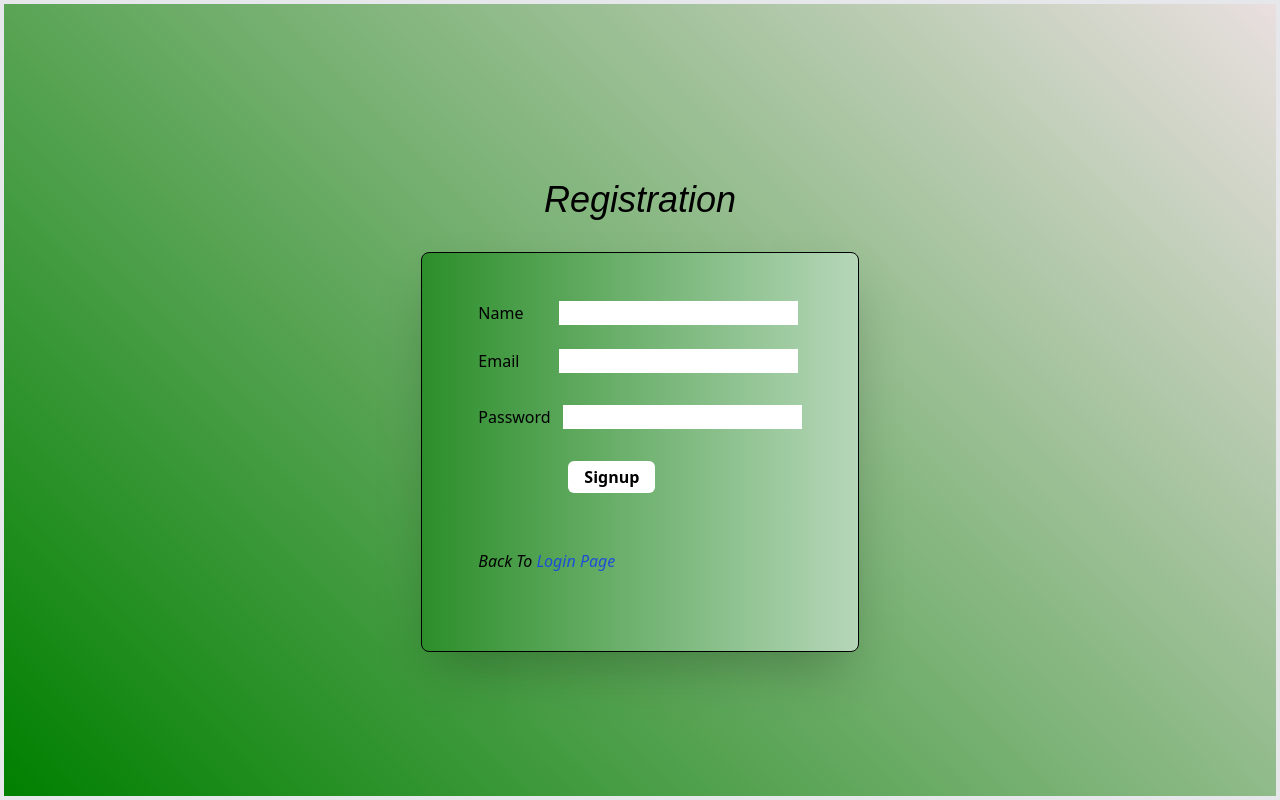
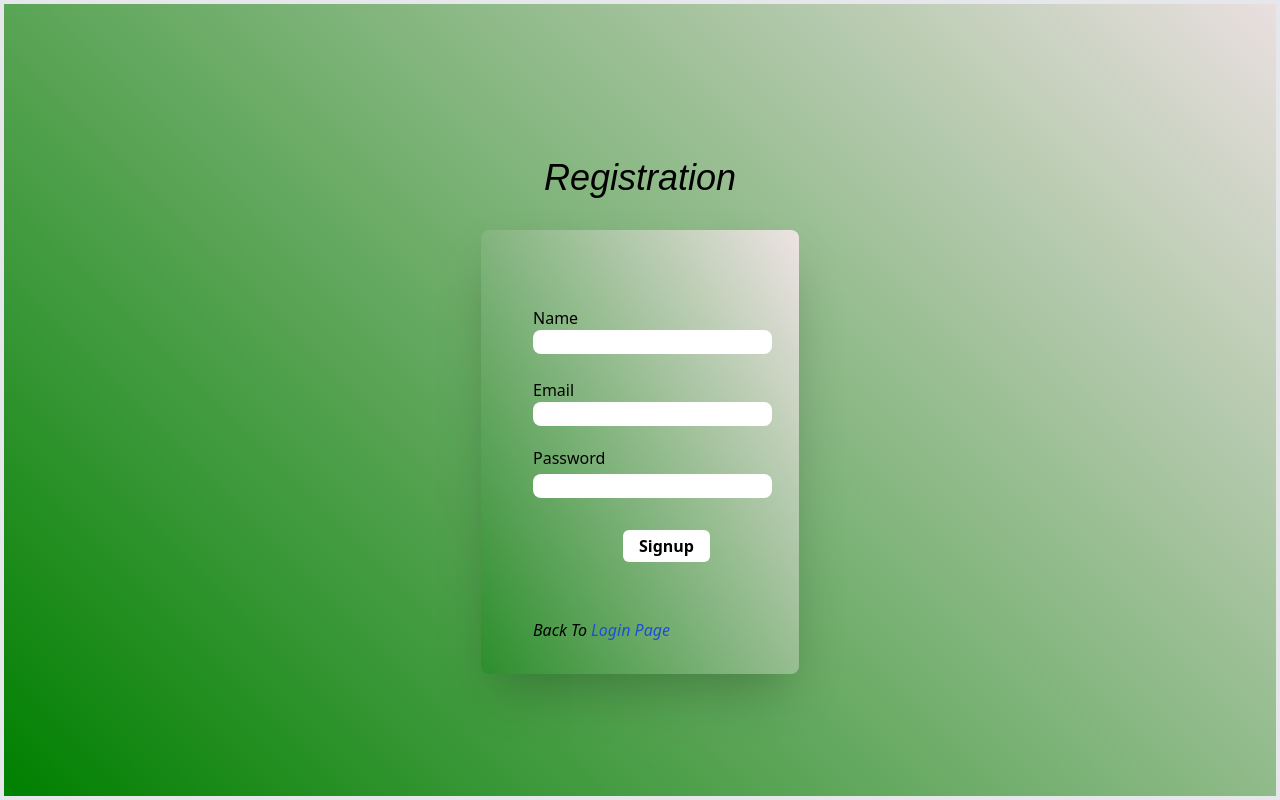
Before and after one commit to SUBHIN-TM/Social-Stream-Front-End, a React (Vite) app: page /signup in a window 1280 px wide. Built offline with nearby package versions, Linux system fonts and the light colour scheme.

Commit message:
form modified

```diff
--- a/src/components/Login.jsx
+++ b/src/components/Login.jsx
@@ -61,18 +61,18 @@ function Login() {
 
   return (
     <div className="LOGIN border-4 bg-slate-300 h-screen w-screen flex flex-col justify-center items-center ">
-      <h1 className="logHeading p-4 my-4 text-4xl italic ">LOGIN</h1>
-      <div className="LOGINBOX border-[1px] border-black rounded-lg p-14 flex  shadow-2xl h-[300px] ">
-        <form onSubmit={handleSubmit} className="mt-4" action="">
-          <label className="mr-10 " htmlFor="userName">
+      <h1 className="logHeading p-4 mb-4 text-4xl italic  ">Login</h1>
+      <div className="LOGINBOX   rounded-lg p-14 flex  shadow-2xl w-10/12 sm:w-6/12 md:w-6/12 lg:w-3/12">
+        <form onSubmit={handleSubmit} className="mt-4 " action="">
+          <label className="mr-10  " htmlFor="userName">
             Email
           </label>
-          <input className="mb-6 pl-2 text-gray-500 hover:border-gray-500" type="text" name="name" id="name" value={name} onChange={(e)=> onChangeFunction(e)} />
+          <input className="rounded-lg border mt-1 mb-6 pl-2 text-gray-500 hover:border-gray-500" type="text" name="name" id="name" value={name} onChange={(e)=> onChangeFunction(e)} />
           <br />
           <label className="mr-3" htmlFor="password">
             Password
           </label>
-          <input className="mb-8  pl-2 text-gray-500 hover:border-gray-500" type="password" name="password" id="password" value={password} onChange={(e)=> onChangeFunction(e)} />
+          <input className="rounded-lg mt-1 mb-8  pl-2 text-gray-500 hover:border-gray-500" type="password" name="password" id="password" value={password} onChange={(e)=> onChangeFunction(e)} />
           <br />
           <button type="submit" className="p-1 bg-white font-semibold rounded-md px-4 ml-[90px] hover:bg-slate-700 hover:text-white">Login</button>
           <p className="mt-10 italic">Don't Have an account <span className="text-blue-700"><Link to='/signup'>Signup</Link></span> Here</p>
--- a/src/components/Shimmer.jsx
+++ b/src/components/Shimmer.jsx
@@ -13,11 +13,11 @@ const Shimmer = () => {
                 <div ><span className="cursor-pointer"></span> </div>
             </div>
             <div>
-                <div className="w-12/12 border pt-2">
-                    <div className="my-2 flex justify-around">
+                <div className="w-12/12 border pt-2 h-10">
+                    {/* <div className="my-2 flex justify-around">
                         <div><input className="border-2 bg-gray-200" type="text" /></div>
-                        <div><span className="cursor-pointer border rounded-lg bg-gray-200 text-gray-200 p-1 m-1">Add Comment</span></div>
-                    </div>
+                        <div><span className="cursor-pointer border rounded-lg bg-gray-200 text-gray-200 p-1 m-1 w-5"></span></div>
+                    </div> */}
                 </div>
             </div>
         </div>
--- a/src/components/Signup.jsx
+++ b/src/components/Signup.jsx
@@ -8,8 +8,6 @@ import "react-toastify/dist/ReactToastify.css";
 import { serverLink } from "../../serverLink"
 
 const Signup =()=>{
-const [mailExist,setMailExist] =useState("")
-const [error, setError] = useState("");
 const navigate=useNavigate()
 
  const nameRef=useRef(null)
@@ -24,10 +22,8 @@ const navigate=useNavigate()
     const password = passwordRef.current.value.trim();
 
     if(!name || !mail || !password){
-        setError("Please fill the fields")
+      toast.error("Please Fill The Fields")
         return;
-    }else{
-        setError("")
     }
 
     try {
@@ -45,11 +41,9 @@ const navigate=useNavigate()
        }else if(response.data.nameExists){
         toast.error("UserName Already Exists")
        }else if(response.data.mailExists){
-        setMailExist("Email Already Exists")
+        toast.error("Email Already Exists")
        }
-       else{
-        setMailExist("")
-       }
+
     } catch (error) {
         console.error("Login Error");
     }
@@ -59,26 +53,25 @@ const navigate=useNavigate()
     return(
         <div className="SIGN border-4 bg-slate-300 h-screen w-screen flex flex-col justify-center items-center ">
       <h1 className="logHeading p-4 my-4 text-4xl italic  ">Registration</h1>
-      <div className="SIGNBOX border-[1px] border-black rounded-lg p-8 px-14 flex shadow-2xl   h-[400px]">
-        <form onSubmit={handleSubmit} className="mt-4" action="">
+      <div className="SIGNBOX  rounded-lg p-8  flex shadow-2xl w-10/12 sm:w-6/12 md:w-6/12 lg:w-3/12 ">
+        <form onSubmit={handleSubmit} className="pl-5 pt-11" action="">
           <label className="mr-9 " htmlFor="userName">
             Name
           </label>
-          <input className="mb-6 pl-2 text-gray-500 hover:border-gray-500" type="text" name="name" id="name" ref={nameRef}  />
+          <input className="rounded-lg mb-6 pl-2 text-gray-500 hover:border-gray-500" type="text" name="name" id="name" ref={nameRef}  />
           <br />
           <label className="mr-10" htmlFor="password">
             Email
           </label>
 
-          <input className="  pl-2 text-gray-500 hover:border-gray-500" type="mail" name="mail" id="mail" ref={mailRef}  />
-          {mailExist && <p className="ml-20 text-red-500">{mailExist}</p>}
+          <input className="mb-5 rounded-lg pl-2 text-gray-500 hover:border-gray-500" type="mail" name="mail" id="mail" ref={mailRef}  />
           <br />
           <label className="mr-3 " htmlFor="password">
             Password
           </label>
-          <input className="mb-8 mt-8 pl-2 text-gray-500 hover:border-gray-500" type="password" name="password" id="password" ref={passwordRef} />
+          <input className="rounded-lg mb-8 mt-1 pl-2 text-gray-500 hover:border-gray-500" type="password" name="password" id="password" ref={passwordRef} />
           <br />
-          {error && <p className="text-red-500 mb-2 ml-20">{error}</p>}
+
 
           <button type="submit" className="p-1 bg-white font-semibold rounded-md px-4 ml-[90px] hover:bg-slate-700 hover:text-white">Signup</button>
           <p className="mt-14 italic">Back To  <span className="text-blue-700"><Link to='/login'>Login Page</Link></span></p>
--- a/src/index.css
+++ b/src/index.css
@@ -11,10 +11,10 @@
 }
 
 .SIGN{
-    background: linear-gradient(45deg,green,rgb(233, 223, 223));
+   background: linear-gradient(45deg,green,rgb(233, 223, 223));
 }
 .SIGNBOX{
-    background: linear-gradient(90deg,rgb(44, 142, 42),rgb(182, 215, 185));
+    background: linear-gradient(60deg,rgb(44, 142, 44),rgb(237, 227, 227));
 }
 
 .logHeading{
```
